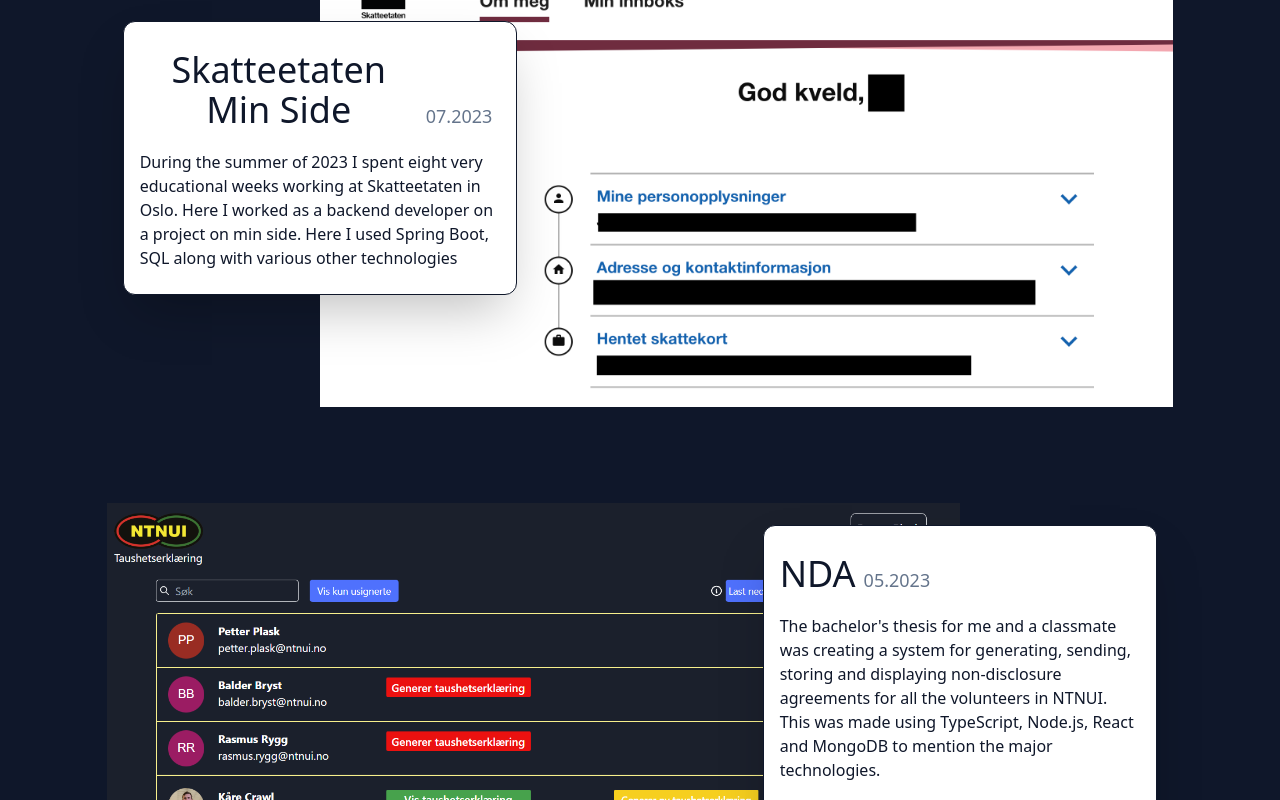
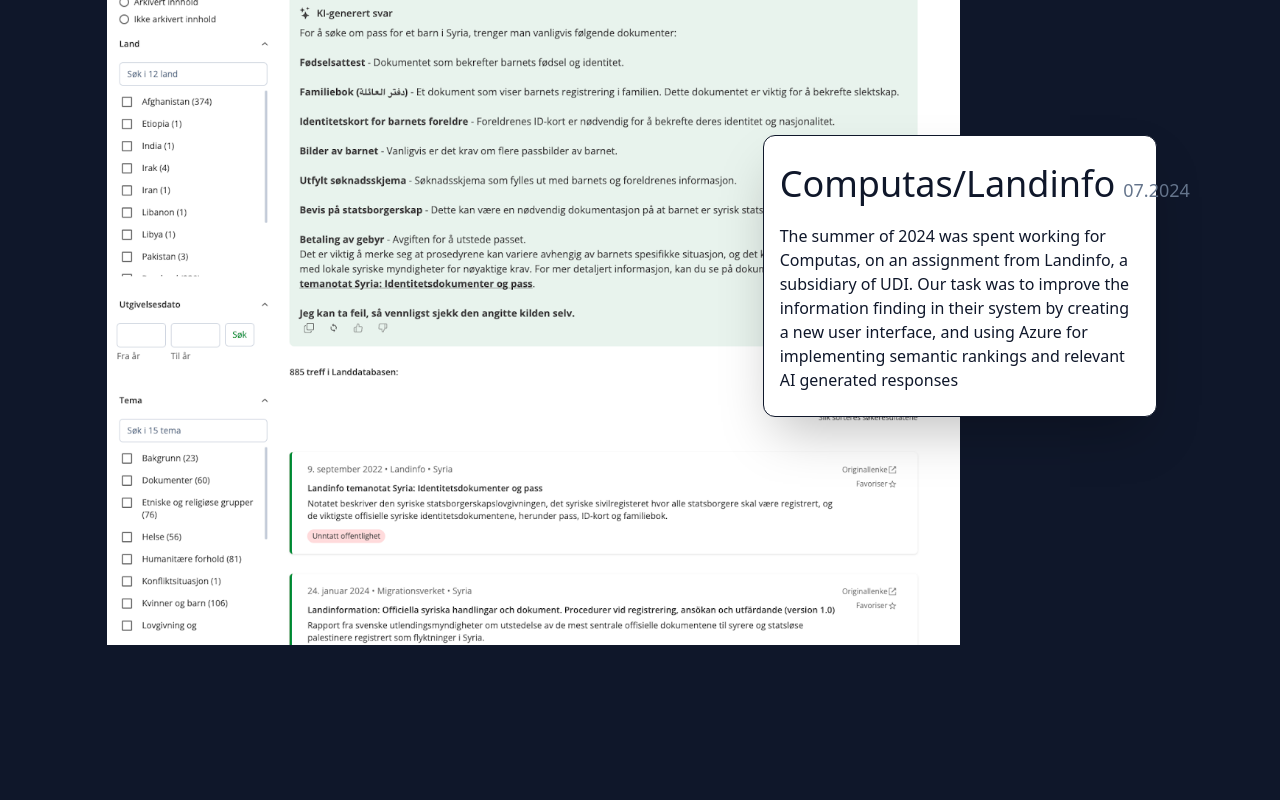
Before and after one commit to Mikkelof/portfolio, a React (Create React App) app: page / in a window 1280 px wide. Shown: the part 1100-1900 px from the top of the page. Built offline with nearby package versions, Linux system fonts and the light colour scheme.

Commit message:
Added summer 2024

```diff
--- a/src/components/Projects.jsx
+++ b/src/components/Projects.jsx
@@ -9,6 +9,7 @@
 import todolist from '../assets/Todolist.png'
 import nda from '../assets/nda.png'
 import minside from '../assets/Minside.png'
+import landinfo from '../assets/Landinfo.png'
 
 import {FaGithub, FaPlay} from 'react-icons/fa'
 
@@ -31,6 +32,18 @@
                 <h2 className='text-5xl font-bold'>Projects</h2>
             </div>
             <div className='wrap w-5/6 mx-auto max-w-[1500px]'>
+            <div className='grid grid-cols-10 py-12'>
+                    <div className='row-span-full col-start-1 col-span-8 self-center'>
+                        <img src={landinfo} alt="/" />
+                    </div>
+                    <div className='grid grid-cols-10 py-12'>
+                </div>
+                    <div className='row-span-full col-span-4 col-end-11 self-center items-center
+                    bg-white text-slate-900 m-4 p-4 rounded-xl shadow-2xl border border-slate-900'>
+                        <p className='text-4xl py-3 flex text-center'>Computas/Landinfo<span className='text-lg text-slate-500 flex flex-col justify-end px-2'>07.2024</span></p>
+                        <p className='py-2'>The summer of 2024 was spent working for Computas, on an assignment from Landinfo, a subsidiary of UDI. Our task was to improve the information finding in their system by creating a new user interface, and using Azure for implementing semantic rankings and relevant AI generated responses</p>
+                    </div>
+                </div>
                 <div className='grid grid-cols-10 py-12'>
                     <div className='row-span-full col-end-11 col-span-8 self-center'>
                         <img src={minside} alt="/" />
```
Also changed, not shown: src/assets/Landinfo.png (added). Lines whose indentation alone changed are shown as unchanged.
